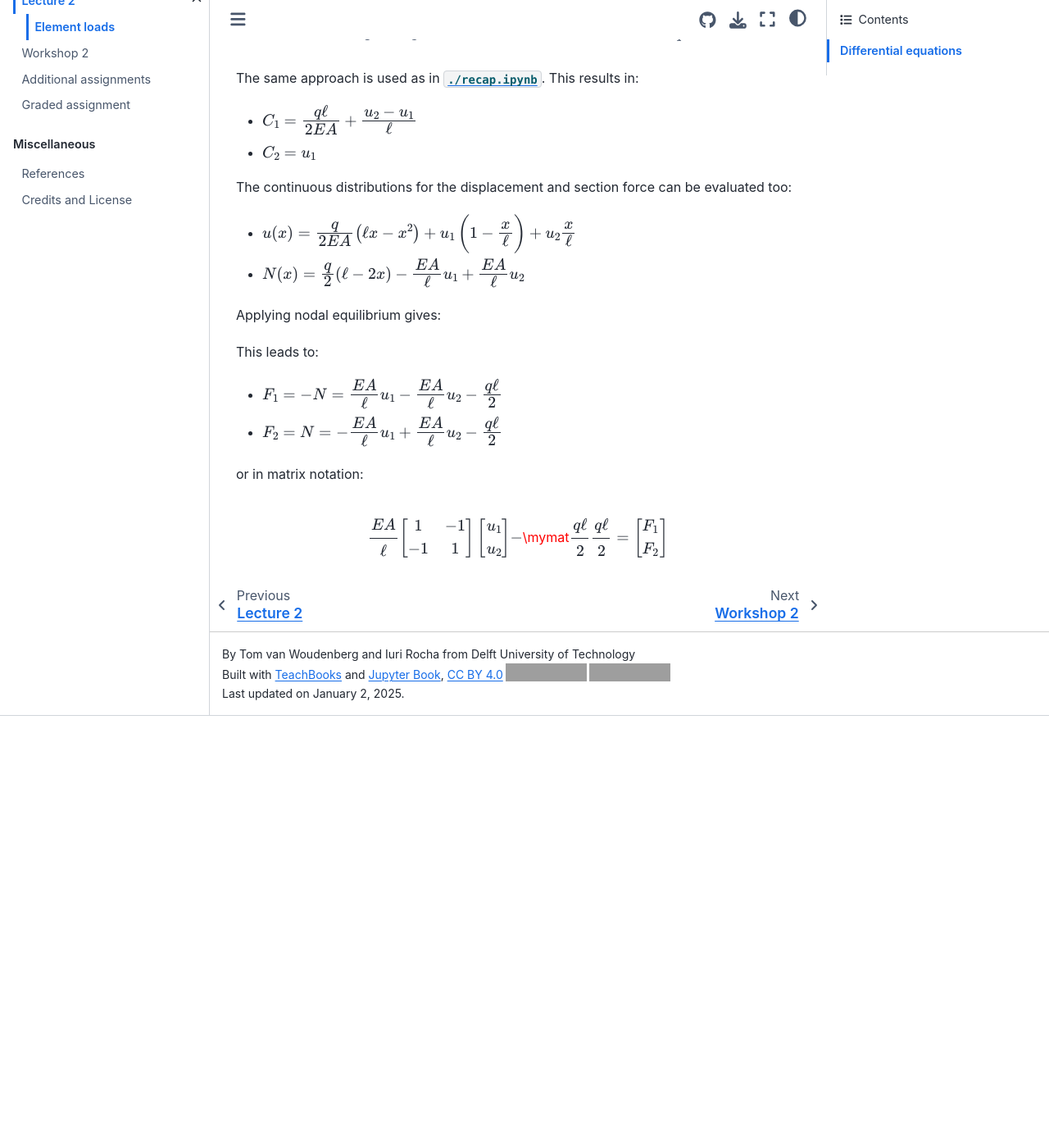
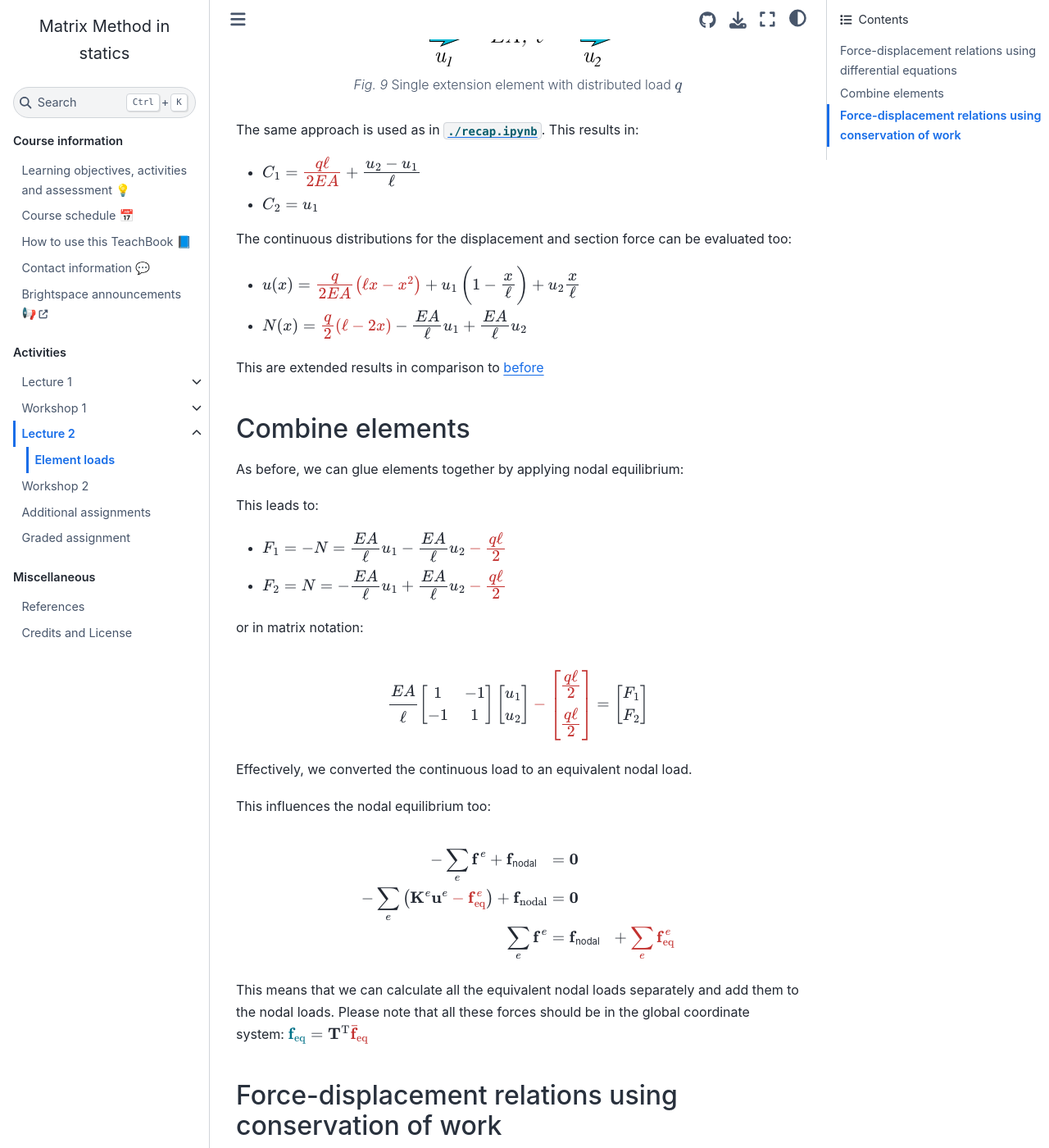
Before and after one commit to sophietenhoor/book, a Jupyter Book: the page built from book/lecture2/element_loads.md, in a window 1280 px wide and 1400 px high, scrolled down 558 px. Shown: the whole window at 82% size. Built offline with Jupyter Book 1.0.4 settings and Sphinx 7.4.7 and the Sphinx Book theme 1.1.4, drawn with Linux system fonts in a browser that asks for light colours; comment, search, counter and statistics services are not loaded; before the commit the page ends 1431 px from its top, so only the background shows below that; some of the changed text lies outside the part shown; grey boxes are pictures that could not be loaded.

Commit message:
Update element_loads.md

````diff
--- a/book/lecture2/element_loads.md
+++ b/book/lecture2/element_loads.md
@@ -3,10 +3,10 @@
 As the matrix method is a discrete approach, nodal loads were treated with ease. However, what to do with continuous loads or loads which are not applied at the nodes?
 
 ::::::{topic} Learning objective
-You'll look into how to model element loads using differential equations and work.
+You'll look into how to model element loads using differential equations and conservation of work and how these are combined in the matrix formulation.
 ::::::
 
-## Differential equations
+## Force-displacement relations using differential equations
 As [before](../lecture1/single_element.md), we can derive the force-displacement relations of a single extension element. However, now let's include the loads, for example a continuous load $q$
 
 ```{figure} extensionelementq.svg
@@ -18,19 +18,34 @@ Single extension element with distributed load $q$
 
 The same approach is used as in [](./recap.ipynb). This results in:
 
-- $C_1 = \cfrac{q\ell}{2EA}+\cfrac{u_2-u_1}{\ell}$
+- $C_1 = \class{cB}{\cfrac{q\ell}{2EA}}+\cfrac{u_2-u_1}{\ell}$
 - $C_2 = u_1$
 
 The continuous distributions for the displacement and section force can be evaluated too:
-- $u(x) = \cfrac{q}{2EA}\left(\ell x - x^2\right) + u_1\left(1-\cfrac{x}{\ell}\right) + u_2\cfrac{x}{\ell}$
-- $N(x) = \cfrac{q}{2}\left(\ell-2x \right) -\cfrac{EA}{\ell}u_1+\cfrac{EA}{\ell}u_2$
+- $u(x) = \class{cB}{\cfrac{q}{2EA}\left(\ell x - x^2\right)} + u_1\left(1-\cfrac{x}{\ell}\right) + u_2\cfrac{x}{\ell}$
+- $N(x) = \class{cB}{\cfrac{q}{2}\left(\ell-2x \right)} -\cfrac{EA}{\ell}u_1+\cfrac{EA}{\ell}u_2$
 
-Applying nodal equilibrium gives:
+This are extended results in comparison to [before](../lecture1/single_element.md)
+
+## Combine elements
+As before, we can glue elements together by applying nodal equilibrium:
 
 This leads to:
-- $ F_1 = - N = \cfrac{EA}{\ell}u_1-\cfrac{EA}{\ell}u_2 -\cfrac{q\ell}{2}$
-- $ F_2 = N = -\cfrac{EA}{\ell}u_1+\cfrac{EA}{\ell} u_2 -\cfrac{q\ell}{2}$
+- $ F_1 = - N = \cfrac{EA}{\ell}u_1-\cfrac{EA}{\ell}u_2 \class{cB}{ -\cfrac{q\ell}{2}}$
+- $ F_2 = N = -\cfrac{EA}{\ell}u_1+\cfrac{EA}{\ell} u_2 \class{cB}{-\cfrac{q\ell}{2}}$
 
 or in matrix notation:
 
-$$\cfrac{EA}{\ell}\begin{bmatrix} 1&-1\\-1&1 \end{bmatrix}\begin{bmatrix}u_1\\u_2\end{bmatrix} \color{cB}{- \mymat{\cfrac{q\ell}{2}\\\cfrac{q\ell}{2}}}= \begin{bmatrix}F_1\\F_2\end{bmatrix}$$
+$$\cfrac{EA}{\ell}\begin{bmatrix} 1&-1\\-1&1 \end{bmatrix}\begin{bmatrix}u_1\\u_2\end{bmatrix} \class{cB}{- \begin{bmatrix} \cfrac{q\ell}{2}\\ \cfrac{q\ell}{2}\end{bmatrix}}= \begin{bmatrix}F_1\\F_2\end{bmatrix}$$
+
+Effectively, we converted the continuous load to an equivalent nodal load.
+
+This influences the nodal equilibrium too:
+
+$$\begin{align} -\sum_e\mathbf{f}^e + \mathbf{f}_\text{nodal}& = \mathbf{0}\\
+-\sum_e\left(\mathbf{K}^e\mathbf{u}^e \class{cB}{-\mathbf{f}_\mathrm{eq}^e}\right) + \mathbf{f}_\mathrm{nodal}& = \mathbf{0}\\
+\sum_e\mathbf{f}^e& = \mathbf{f}_\text{nodal} + \class{cB}{\sum_e\mathbf{f}_\mathrm{eq}^e} \end{align}$$
+
+This means that we can calculate all the equivalent nodal loads separately and add them to the nodal loads. Please note that all these forces should be in the global coordinate system: $\class{cA}{\mathbf{f}_\mathrm{eq}} = \mathbf{T}^\mathrm{T}\class{cB}{\bar{\mathbf{f}}_\mathrm{eq}}$
+
+## Force-displacement relations using conservation of work
````
